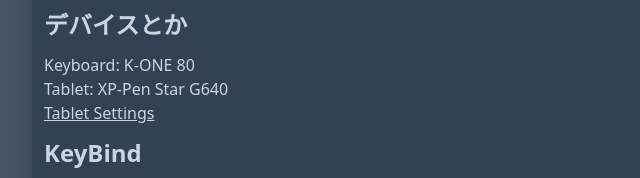
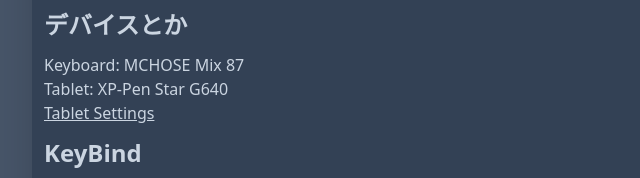
Before and after one commit to shaaaaaQ/shaaaaaq.github.io, an Astro site: page /notes/osu in a window 1280 px wide. Shown: the part 231-409 px from the top of the page, 208-848 px from the left. Built offline with nearby package versions, Linux system fonts and the light colour scheme; Astro itself is replaced by a stand-in of ours.

Commit message:
Update osu.md

```diff
--- a/src/content/note/osu.md
+++ b/src/content/note/osu.md
@@ -8,7 +8,7 @@ title: osu!
 - [yomimania](https://yomimania.f5.si/u/65)
 
 ### デバイスとか
-Keyboard: K-ONE 80
+Keyboard: MCHOSE Mix 87
 Tablet: XP-Pen Star G640
 [Tablet Settings](https://gist.github.com/shaaaaaQ/43649168f4965ae9a9963df9c0153de7)
 
```
